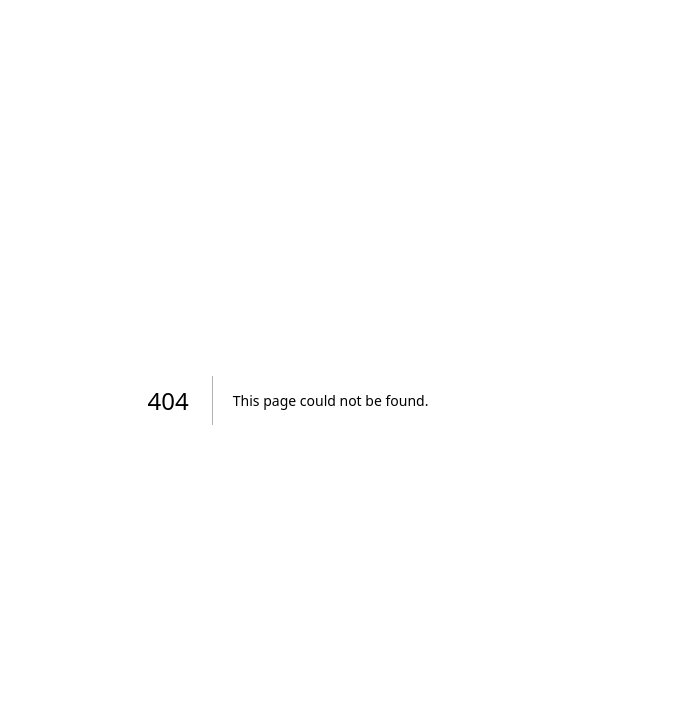
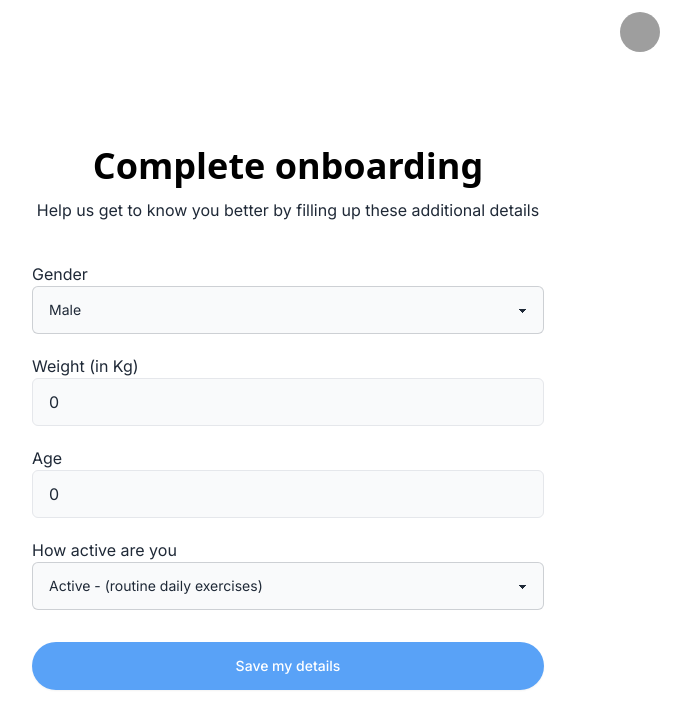
Before and after one commit to kevinh246/mealmaster, a Next.js app: page /dashboard/onboarding in a window 1280 px wide. Before the commit this address had no page. Shown: the top 728 px of the page, without its empty margins (352-1043 px from the left). Built offline with nearby package versions, Linux system fonts and the light colour scheme; no server answers; grey boxes are pictures that could not be loaded.

Commit message:
Set up onboarding flow

```diff
--- /dev/null
+++ b/src/actions/action.ts
@@ -0,0 +1,62 @@
+"use server";
+
+import { User, currentUser } from "@clerk/nextjs/server";
+import { PrismaClient } from "@prisma/client";
+// import { redirect } from "next/navigation";
+
+const prisma = new PrismaClient();
+
+export async function completeOnboarding(gender: string, weight: number, age: number, active: string) {
+   try {
+       const user: User | null = await currentUser();
+
+       if (user?.id) {
+           await prisma.userAccount.update({
+               where: {
+                   id: user.id,
+               },
+               data: { gender, weight, age, active, onboardingCompleted: true },
+           });
+       }
+       else {
+           throw new Error("Error: user id is invalid");
+       }
+
+       const response: Response = await fetch(`${process.env.NEXT_PUBLIC_API_BASE_URL}/api/calorie`, {
+           method: "POST",
+           headers: {
+               "Content-Type": "application/json",
+           },
+           body: JSON.stringify({
+               prompt: `${gender}, ${age} years old, ${weight}kg, ${active}`
+           }),
+       });
+
+       if (!response.ok) {
+           throw new Error("eailed to fetch recommended calorie intake.");
+       }
+
+       const recommendedCalorieIntake = await response.json();
+       const calorieIntake = JSON.parse(recommendedCalorieIntake.message).recommendedCalorieIntake;
+
+       // Update the user's recommended calorie intake in the database
+       await prisma.userAccount.update({
+           where: {
+               id: user.id,
+           },
+           data: {
+               recommendedCalorieIntake: calorieIntake
+           },
+       });
+
+       // DO NOT do this as it will trigger a NEXT_REDIRECT error
+       // redirect("/dashboard");
+   }
+   catch (error: any) {
+       console.error("Error completing onboarding: ", error);
+   }
+   finally {
+       // Disconnect from Prisma client
+       await prisma.$disconnect();
+   }
+}
--- /dev/null
+++ b/src/app/dashboard/onboarding/page.tsx
@@ -0,0 +1,127 @@
+"use client";
+
+
+import { useState } from "react";
+import Container from "@/components/Container";
+import { completeOnboarding } from "@/actions/action";
+import { useRouter } from "next/navigation";
+
+export default function Page() {
+ const router = useRouter();
+
+ const [gender, setGender] = useState<string>("Male");
+ const [weight, setWeight] = useState<number>(0);
+ const [age, setAge] = useState<number>(0);
+ const [activity, setActivity] = useState("Active");
+
+ const handleGenderChange = (e: any) => setGender(e.target.value);
+ const handleWeightChange = (e: any) => setWeight(parseInt(e.target.value));
+ const handleAgeChange = (e: any) => setAge(parseInt(e.target.value));
+ const handleActivityChange = (e: any) => setActivity(e.target.value);
+ const [isLoading, setIsLoading] = useState<boolean>(false);
+ const [hasError, setHasError] = useState<boolean>(false);
+
+ function handleCompleteOnboarding() {
+   setIsLoading(true);
+   if (weight <= 200 && age < 100) {
+     completeOnboarding(gender, Number(weight), Number(age), activity)
+     .then(() => {
+       router.push("/dashboard");
+     });
+   }
+   else {
+     setIsLoading(false);
+     setHasError(true);
+   }
+ }
+
+ return (
+   <>
+     <Container>
+       <h1 className="text-4xl font-bold text-black font-sans block text-center mt-[10vh]">
+         Complete onboarding
+       </h1>
+       <p className="text-center mt-3 mb-10">
+         Help us get to know you better by filling up these additional details
+       </p>
+
+
+       <form
+         className="mx-auto max-w-lg"
+         onSubmit={(e) => {
+           e.preventDefault();
+           handleCompleteOnboarding();
+         }}
+       >
+         <label htmlFor="gender" className="block">
+           Gender
+         </label>
+         <select
+           className="select select-bordered w-full max-w-lg focus:outline-black block mb-5 rounded-md bg-gray-50"
+           name="gender"
+           value={gender}
+           onChange={handleGenderChange}
+           required
+         >
+           <option value="Male">Male</option>
+           <option value="Female">Female</option>
+         </select>
+
+
+         <label htmlFor="weight" className="block">
+           Weight (in Kg)
+         </label>
+         <input
+           type="number"
+           className="input input-bordered w-full mb-5 rounded-md bg-gray-50"
+           value={weight}
+           onChange={handleWeightChange}
+           required
+         />
+
+
+         <label htmlFor="age" className="block">
+           Age
+         </label>
+         <input
+           type="number"
+           className="input input-bordered w-full mb-5 rounded-md bg-gray-50"
+           value={age}
+           onChange={handleAgeChange}
+           required
+         />
+
+
+         <label htmlFor="active" className="block">
+           How active are you
+         </label>
+         <select
+           className="select select-bordered w-full max-w-lg focus:outline-black block mb-5 rounded-md bg-gray-50"
+           name="active"
+           value={activity}
+           onChange={handleActivityChange}
+           required
+         >
+           <option value="Active">Active - (routine daily exercises)</option>
+           <option value="NoRarely active">Rarely active (max 3 times exercise per week)</option>
+           <option value="Not active">Little to zero exercise per week</option>
+         </select>
+
+
+         <button
+           type="submit"
+           className="btn bg-[#59a2f7] hover:bg-[#59a2f7] text-white border-none mt-3 px-20 rounded-full w-full"
+           disabled={isLoading}
+         >
+           {isLoading ? "Saving details..." :  "Save my details"}
+         </button>
+
+
+         {hasError && <p className="text-red-600 mt-2">Weight or age is invalid</p>}
+
+
+       </form>
+     </Container>
+   </>
+ );
+}
```
